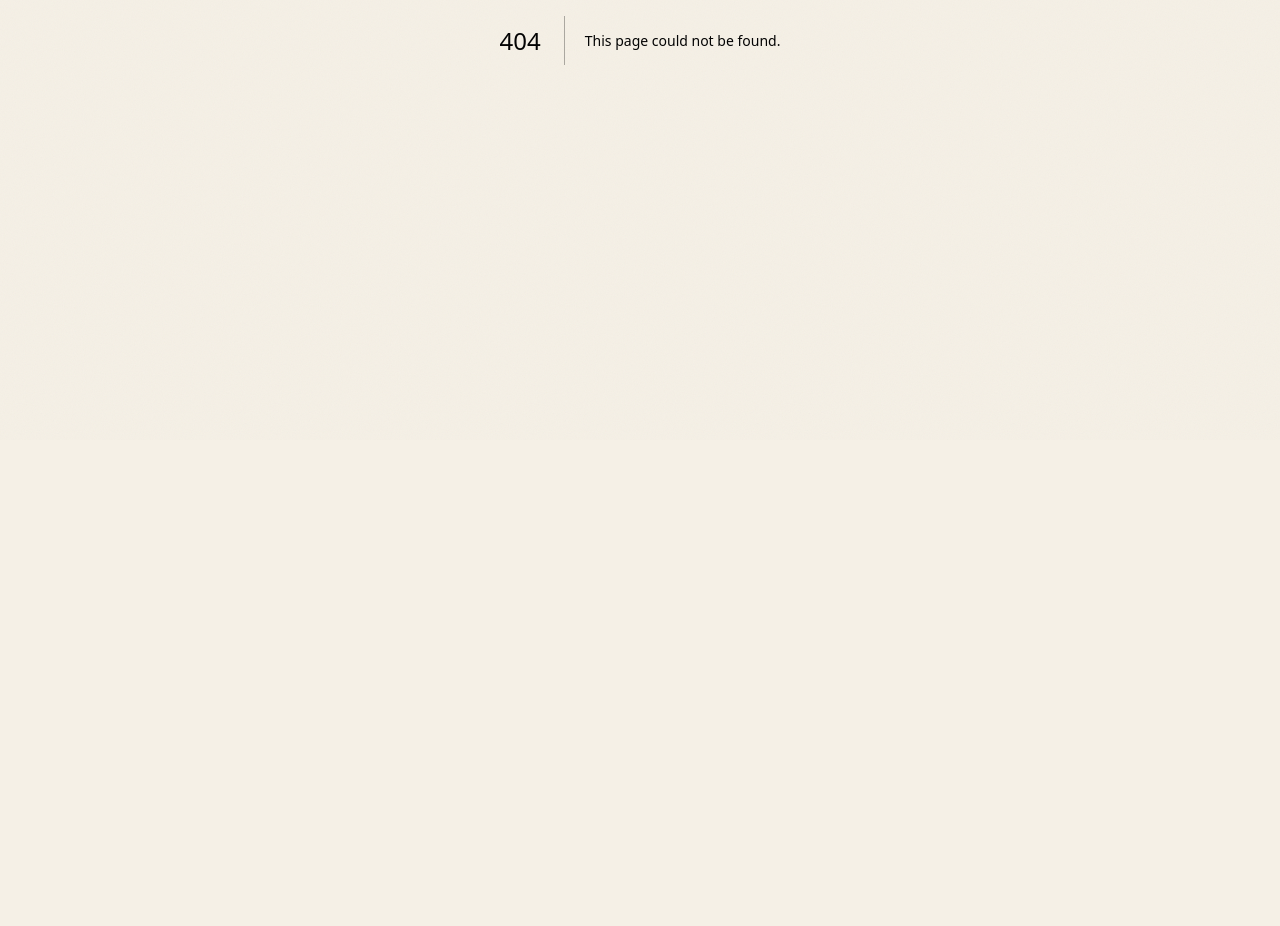
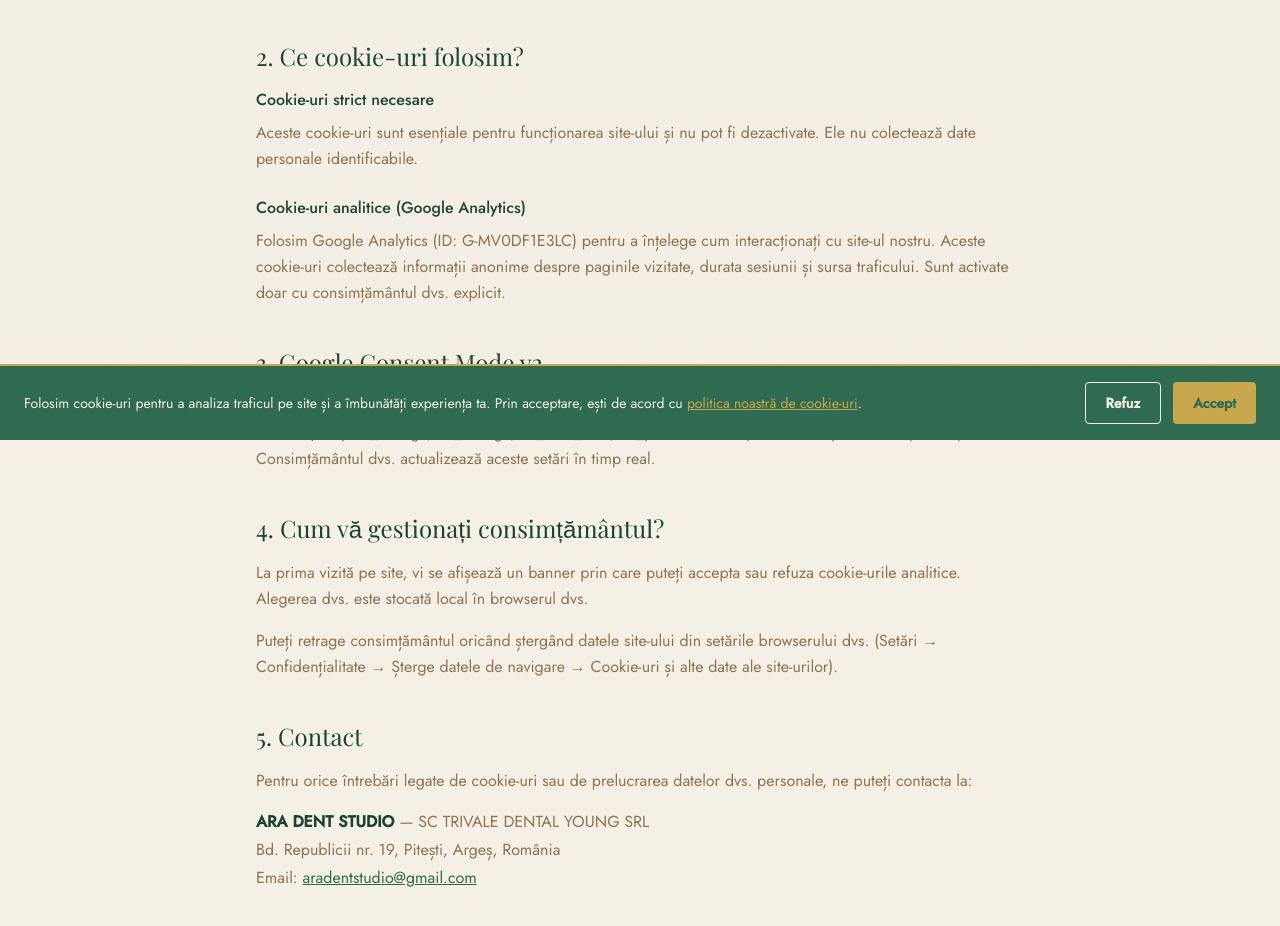
Before and after one commit to Rbt1/aradentpitesti, a Next.js app: page /politica-cookie in a window 1280 px wide. Before the commit this address had no page. Shown: the part 360-1286 px from the top of the page. Before the commit the page ends 800 px from the top, so only its background shows below. Built offline with nearby package versions, Linux system fonts and the light colour scheme.

Commit message:
adaug cookie banner GDPR cu Consent Mode v2 si pagina politica-cookie

```diff
--- /dev/null
+++ b/app/components/CookieBanner.tsx
@@ -0,0 +1,68 @@
+'use client'
+
+import { useState, useEffect } from 'react'
+
+export default function CookieBanner() {
+  const [visible, setVisible] = useState(false)
+
+  useEffect(() => {
+    const consent = localStorage.getItem('ara-dent-cookie-consent')
+    if (!consent) {
+      setVisible(true)
+    } else if (consent === 'accepted') {
+      updateConsent('granted')
+    }
+  }, [])
+
+  const updateConsent = (value: 'granted' | 'denied') => {
+    if (typeof window !== 'undefined' && (window as any).gtag) {
+      ;(window as any).gtag('consent', 'update', {
+        analytics_storage: value,
+        ad_storage: value,
+        ad_user_data: value,
+        ad_personalization: value,
+      })
+    }
+  }
+
+  const handleAccept = () => {
+    localStorage.setItem('ara-dent-cookie-consent', 'accepted')
+    updateConsent('granted')
+    setVisible(false)
+  }
+
+  const handleReject = () => {
+    localStorage.setItem('ara-dent-cookie-consent', 'rejected')
+    updateConsent('denied')
+    setVisible(false)
+  }
+
+  if (!visible) return null
+
+  return (
+    <div className="fixed bottom-0 left-0 right-0 z-[100] bg-[#2D6A4F] border-t-2 border-[#C9A84C] px-6 py-4">
+      <div className="max-w-7xl mx-auto flex flex-col md:flex-row items-center justify-between gap-4">
+        <p className="text-[#F5F0E6] text-sm font-[Jost] leading-relaxed">
+          Folosim cookie-uri pentru a analiza traficul pe site și a îmbunătăți experiența ta. Prin acceptare, ești de acord cu{' '}
+          <a href="/politica-cookie" className="underline text-[#C9A84C] hover:text-white transition-colors">
+            politica noastră de cookie-uri
+          </a>.
+        </p>
+        <div className="flex gap-3 shrink-0">
+          <button
+            onClick={handleReject}
+            className="px-5 py-2.5 text-sm font-bold text-[#F5F0E6] border border-[#F5F0E6] rounded hover:bg-white/10 transition-colors font-[Jost] whitespace-nowrap"
+          >
+            Refuz
+          </button>
+          <button
+            onClick={handleAccept}
+            className="px-5 py-2.5 text-sm font-bold bg-[#C9A84C] text-[#2D6A4F] rounded hover:opacity-90 transition-opacity font-[Jost] whitespace-nowrap"
+          >
+            Accept
+          </button>
+        </div>
+      </div>
+    </div>
+  )
+}
--- a/app/components/Footer.tsx
+++ b/app/components/Footer.tsx
@@ -16,6 +16,7 @@ const NAV_LINKS = [
   { label: 'Contact', href: '/contact' },
   { label: 'Pacienți din diaspora', href: '/diaspora' },
   { label: 'For Romanians Abroad (EN)', href: '/diaspora-en' },
+  { label: 'Politică de Cookie-uri', href: '/politica-cookie' },
 ]
 
 const InstagramIcon = () => (
--- a/app/globals.css
+++ b/app/globals.css
@@ -1,6 +1,10 @@
 @tailwind base;
 @tailwind components;
 @tailwind utilities;
+
+@media (max-width: 768px) {
+  body { padding-bottom: 80px; }
+}
 
 /* ============================================================
    VARIABILE GLOBALE
--- a/app/layout.tsx
+++ b/app/layout.tsx
@@ -6,6 +6,7 @@ import ScrollAnimationInit from './components/ScrollAnimationInit'
 import AnalyticsEvents from './components/AnalyticsEvents'
 import LenisProvider from './components/LenisProvider'
 import Script from 'next/script'
+import CookieBanner from './components/CookieBanner'
 
 // ============================================================
 // FONTURI
@@ -191,6 +192,19 @@ export default function RootLayout({
           src="https://www.googletagmanager.com/gtag/js?id=G-MV0DF1E3LC"
           strategy="afterInteractive"
         />
+        <Script id="google-consent-default" strategy="beforeInteractive">
+          {`
+            window.dataLayer = window.dataLayer || [];
+            function gtag(){dataLayer.push(arguments);}
+            gtag('consent', 'default', {
+              analytics_storage: 'denied',
+              ad_storage: 'denied',
+              ad_user_data: 'denied',
+              ad_personalization: 'denied',
+              wait_for_update: 500
+            });
+          `}
+        </Script>
         <Script id="google-analytics" strategy="afterInteractive">
           {`
             window.dataLayer = window.dataLayer || [];
@@ -205,6 +219,7 @@ export default function RootLayout({
           <AnalyticsEvents />
           {children}
         </LenisProvider>
+        <CookieBanner />
       </body>
     </html>
   )
--- /dev/null
+++ b/app/politica-cookie/page.tsx
@@ -0,0 +1,96 @@
+import type { Metadata } from 'next'
+
+export const metadata: Metadata = {
+  title: 'Politică de Cookie-uri',
+  description: 'Politica de utilizare a cookie-urilor pe site-ul ARA DENT STUDIO Pitești. Aflați ce cookie-uri folosim și cum le puteți gestiona.',
+  alternates: {
+    canonical: 'https://www.aradentpitesti.ro/politica-cookie',
+  },
+  robots: { index: true, follow: true },
+}
+
+export default function PoliticaCookiePage() {
+  return (
+    <main className="bg-cream min-h-screen pt-32 pb-24 px-6">
+      <div className="max-w-3xl mx-auto">
+
+        <h1 className="font-playfair italic text-4xl lg:text-5xl text-forest-dark mb-4">
+          Politică de Cookie-uri
+        </h1>
+        <p className="font-jost text-sm text-bark mb-12">
+          Ultima actualizare: septembrie 2026
+        </p>
+
+        <section className="mb-10">
+          <h2 className="font-playfair text-2xl text-forest-dark mb-4">1. Ce sunt cookie-urile?</h2>
+          <p className="font-jost text-base text-bark leading-relaxed">
+            Cookie-urile sunt fișiere mici de text stocate pe dispozitivul dvs. atunci când vizitați un site web.
+            Ele permit site-ului să vă recunoască la vizitele ulterioare și să rețină preferințele dvs.
+          </p>
+        </section>
+
+        <section className="mb-10">
+          <h2 className="font-playfair text-2xl text-forest-dark mb-4">2. Ce cookie-uri folosim?</h2>
+          <div className="space-y-6">
+            <div>
+              <h3 className="font-jost font-medium text-forest-dark mb-2">Cookie-uri strict necesare</h3>
+              <p className="font-jost text-base text-bark leading-relaxed">
+                Aceste cookie-uri sunt esențiale pentru funcționarea site-ului și nu pot fi dezactivate.
+                Ele nu colectează date personale identificabile.
+              </p>
+            </div>
+            <div>
+              <h3 className="font-jost font-medium text-forest-dark mb-2">Cookie-uri analitice (Google Analytics)</h3>
+              <p className="font-jost text-base text-bark leading-relaxed">
+                Folosim Google Analytics (ID: G-MV0DF1E3LC) pentru a înțelege cum interacționați cu site-ul nostru.
+                Aceste cookie-uri colectează informații anonime despre paginile vizitate, durata sesiunii și sursa
+                traficului. Sunt activate doar cu consimțământul dvs. explicit.
+              </p>
+            </div>
+          </div>
+        </section>
+
+        <section className="mb-10">
+          <h2 className="font-playfair text-2xl text-forest-dark mb-4">3. Google Consent Mode v2</h2>
+          <p className="font-jost text-base text-bark leading-relaxed">
+            Site-ul nostru utilizează Google Consent Mode v2. Până la acordarea consimțământului dvs.,
+            toate tipurile de stocare (analytics_storage, ad_storage, ad_user_data, ad_personalization)
+            sunt setate pe <strong>denied</strong> (refuzat). Consimțământul dvs. actualizează aceste setări
+            în timp real.
+          </p>
+        </section>
+
+        <section className="mb-10">
+          <h2 className="font-playfair text-2xl text-forest-dark mb-4">4. Cum vă gestionați consimțământul?</h2>
+          <p className="font-jost text-base text-bark leading-relaxed mb-4">
+            La prima vizită pe site, vi se afișează un banner prin care puteți accepta sau refuza cookie-urile
+            analitice. Alegerea dvs. este stocată local în browserul dvs.
+          </p>
+          <p className="font-jost text-base text-bark leading-relaxed">
+            Puteți retrage consimțământul oricând ștergând datele site-ului din setările browserului dvs.
+            (Setări → Confidențialitate → Șterge datele de navigare → Cookie-uri și alte date ale site-urilor).
+          </p>
+        </section>
+
+        <section className="mb-10">
+          <h2 className="font-playfair text-2xl text-forest-dark mb-4">5. Contact</h2>
+          <p className="font-jost text-base text-bark leading-relaxed">
+            Pentru orice întrebări legate de cookie-uri sau de prelucrarea datelor dvs. personale,
+            ne puteți contacta la:
+          </p>
+          <address className="not-italic mt-4 font-jost text-base text-bark space-y-1">
+            <p><strong className="text-forest-dark">ARA DENT STUDIO</strong> — SC TRIVALE DENTAL YOUNG SRL</p>
+            <p>Bd. Republicii nr. 19, Pitești, Argeș, România</p>
+            <p>
+              Email:{' '}
+              <a href="mailto:aradentstudio@gmail.com" className="text-forest underline hover:text-forest-dark transition-colors">
+                aradentstudio@gmail.com
+              </a>
+            </p>
+          </address>
+        </section>
+
+      </div>
+    </main>
+  )
+}
--- a/app/sitemap.ts
+++ b/app/sitemap.ts
@@ -51,5 +51,6 @@ export default function sitemap(): MetadataRoute.Sitemap {
     { url: `${base}/blog/tratament-dentar-romania-diaspora-2026`, lastModified: now, changeFrequency: 'monthly', priority: 0.9 },
     { url: `${base}/diaspora-en`, lastModified: now, changeFrequency: 'monthly', priority: 0.9 },
     { url: `${base}/blog/fara-os-pentru-implant-all-on-4`, lastModified: now, changeFrequency: 'monthly', priority: 0.8 },
+    { url: `${base}/politica-cookie`, lastModified: now, changeFrequency: 'monthly', priority: 0.1 },
   ]
 }
```
